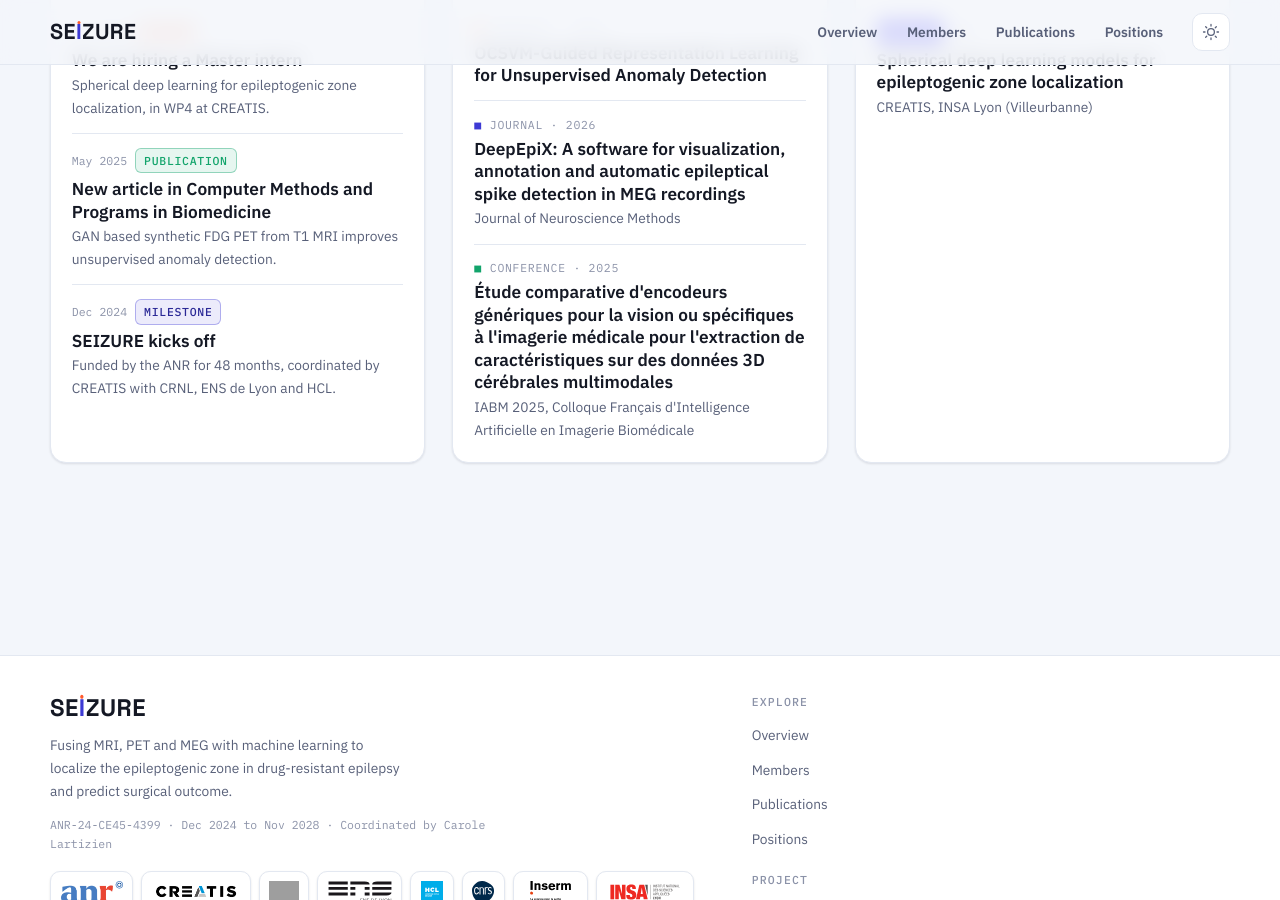
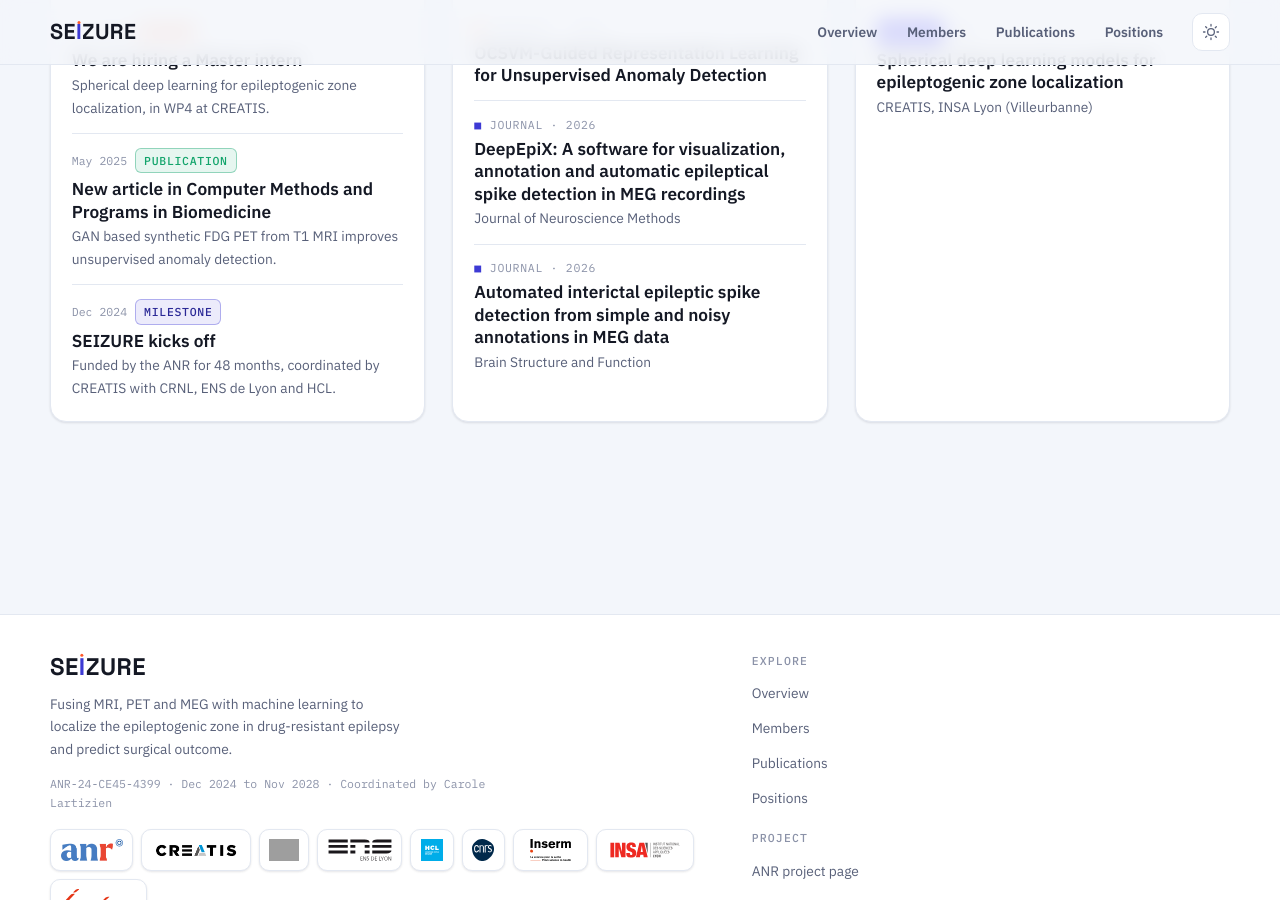
Before and after one commit to anr-seizure/anr-seizure.github.io, a Jekyll site: the page built from index.html, in a window 1280 px wide and 900 px high, scrolled down 1065 px. Built offline with Jekyll 4.4.1, drawn with Linux system fonts in a browser that asks for light colours; grey boxes are pictures that could not be loaded.

Commit message:
data: refresh publications from HAL

```diff
--- a/_data/member_pubs.yml
+++ b/_data/member_pubs.yml
@@ -31,6 +31,10 @@ trombetta:
   url: https://hal.science/hal-05397692v1
   doctype: conference
 quentin:
+- title: Automated interictal epileptic spike detection from simple and noisy annotations in MEG data
+  year: 2026
+  url: https://hal.science/hal-05708631v1
+  doctype: journal
 - title: 'Decoding hypnotic consciousness: neural and experiential insights into induced and ideomotor
     suggestions'
   year: 2026
@@ -41,26 +45,25 @@ quentin:
   year: 2026
   url: https://hal.science/hal-05698168v1
   doctype: journal
-- title: Modulation of error sensitivity during motor learning across time, space and environment variability
-  year: 2026
-  url: https://hal.science/hal-05575402v1
-  doctype: preprint
 bouet:
 - title: A disorder of consciousness rather than complete locked-in may be the final stage of ALS
   year: 2026
   url: https://insep.hal.science/hal-04680492v1
   doctype: preprint
+- title: Automated interictal epileptic spike detection from simple and noisy annotations in MEG data
+  year: 2026
+  url: https://hal.science/hal-05708631v1
+  doctype: journal
 - title: 'Choosing the best or avoiding the worst: complementary and opponent value signals in the human
     brain'
   year: 2026
   url: https://hal.science/hal-05409972v1
   doctype: preprint
-- title: 'Deep brain stimulation of the thalamus for intractable epilepsy (FRANCE study): A randomized
-    clinical trial'
+mouches:
+- title: Automated interictal epileptic spike detection from simple and noisy annotations in MEG data
   year: 2026
-  url: https://hal.science/hal-05574571v1
+  url: https://hal.science/hal-05708631v1
   doctype: journal
-mouches:
 - title: 'DeepEpiX: A software for visualization, annotation and automatic epileptical spike detection
     in MEG recordings'
   year: 2026
@@ -71,11 +74,6 @@ mouches:
   year: 2026
   url: https://hal.science/hal-05640657v1
   doctype: conference
-- title: 'Identifying and interpreting interictal abnormalities: Does visual analysis of standard EEG
-    still have a role?'
-  year: 2025
-  url: https://hal.science/hal-04973999v1
-  doctype: journal
 jung:
 - title: A disorder of consciousness rather than complete locked-in may be the final stage of ALS
   year: 2026
--- a/_data/publications.yml
+++ b/_data/publications.yml
@@ -5,6 +5,17 @@ journal_list_title: Journal papers
 conference_list_title: Conference and workshop papers
 preprint_list_title: Preprints
 journal:
+- key: 10.1007/s00429-026-03118-4
+  title: Automated interictal epileptic spike detection from simple and noisy annotations in MEG data
+  authors: Pauline Mouches, Julien Jung, Armand Demasson, Agnès Guinard, Romain Bouet, Rosalie Marchal,
+    Romain Quentin
+  year: 2026
+  venue: Brain Structure and Function
+  doctype: journal
+  doi: 10.1007/s00429-026-03118-4
+  url: https://hal.science/hal-05708631v1
+  hal_id: hal-05708631
+  source: auto
 - key: 10.1016/j.jneumeth.2026.110805
   title: 'DeepEpiX: A software for visualization, annotation and automatic epileptical spike detection
     in MEG recordings'
```
